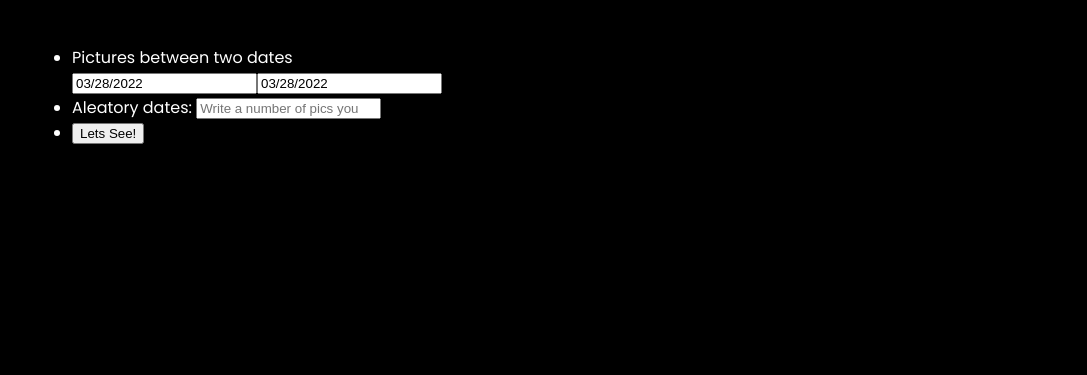
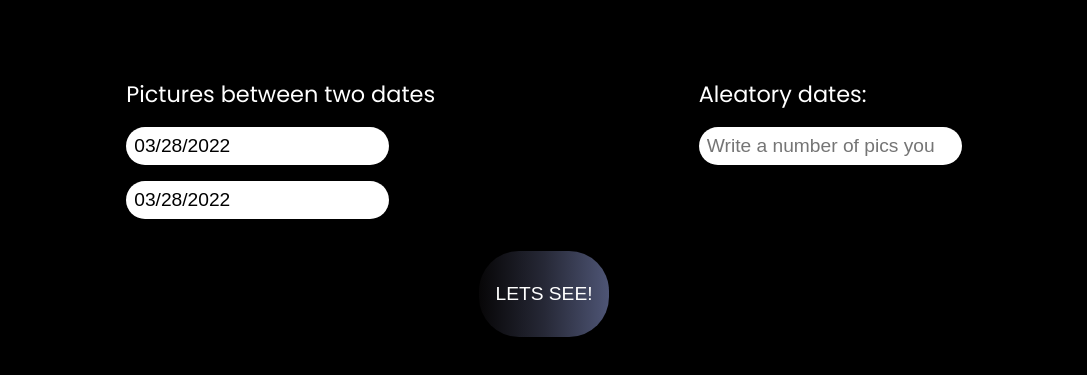
Before and after one commit to csalvite/space-poetry, a React (Create React App) app: page / in a window 1280 px wide. Shown: the part 1494-1869 px from the top of the page, without its empty margins (96-1183 px from the left). Before the commit the page ends 1719 px from the top, so only its background shows below. Built offline with nearby package versions, Linux system fonts and the light colour scheme; no server answers.

Commit message:
styled form

```diff
--- a/src/components/form/Form.css
+++ b/src/components/form/Form.css
@@ -0,0 +1,66 @@
+form {
+  display: flex;
+  flex-direction: column;
+}
+
+div.form-container {
+  display: flex;
+  /* flex-direction: column; */
+  justify-content: space-around;
+  margin: 2rem 0;
+}
+
+div.pics-between-two-dates {
+  width: 30vw;
+}
+
+div.aleatory-dates {
+  flex-direction: column;
+  display: flex;
+}
+
+input {
+  padding: 0.5rem;
+  font-size: 1.2em;
+  border-radius: 40px;
+  border: none;
+  margin-top: 1rem;
+}
+
+label {
+  font-size: 1.4em;
+}
+
+button.btn-form-section {
+  margin: auto;
+  padding: 2rem 1rem;
+  font-size: 1.2em;
+  border-radius: 40px;
+  background: linear-gradient(90deg, #070607, #262836, #4e5575);
+  color: white;
+  text-transform: uppercase;
+  border: none;
+  cursor: pointer;
+  transition: transform 500ms ease;
+  /* transform: scale(1.5); */
+}
+
+button.btn-form-section:hover {
+  transform: scale(1.5);
+}
+
+@media only screen and (max-width: 700px) {
+  section#form-section > h2.title-section {
+    margin: 0.5rem;
+  }
+
+  div.form-container {
+    flex-direction: column;
+    gap: 1rem;
+    margin-bottom: 1.5rem;
+  }
+
+  div.pics-between-two-dates {
+    width: auto;
+  }
+}
--- a/src/components/form/Form.jsx
+++ b/src/components/form/Form.jsx
@@ -14,20 +14,19 @@ const Form = () => {
             <h2 className="title-section">What do you want to see?</h2>
 
         <form>
-                <ul>
-                    <li>
+            <div className="form-container">
+                <div className="pics-between-two-dates">
                     <label>Pictures between two dates</label> <br />
                     <DatePicker selected={startDate} onChange={(date) => setStartDate(date)}  />
                     <DatePicker selected={endDate} onChange={(date) => setEndDate(date)}  />
-                    </li>
-                    <li>
+                </div>
+                <div className="aleatory-dates">
                     <label>Aleatory dates: </label>
-                        <input type='number' name="aleatory" placeholder="Write a number of pics you want to see..." />
-                    </li>
-                    <li>
-                        <button>Lets See!</button>
-                    </li>
-                </ul>
+                    <input type='number' max={100} name="aleatory" placeholder="Write a number of pics you want to see..." />
+                </div>
+            </div>
+
+            <button className="btn-form-section">Lets See!</button>
         </form>
         </section>
     )
--- a/src/components/pickofday/PhotoDetailed.css
+++ b/src/components/pickofday/PhotoDetailed.css
@@ -21,6 +21,10 @@ section {
   text-align: center;
 }
 
+.pic-of-day-container p {
+  width: 75vw;
+}
+
 img.pic-list {
   object-position: center;
   object-fit: cover;
```
Lines whose indentation alone changed are shown as unchanged.
